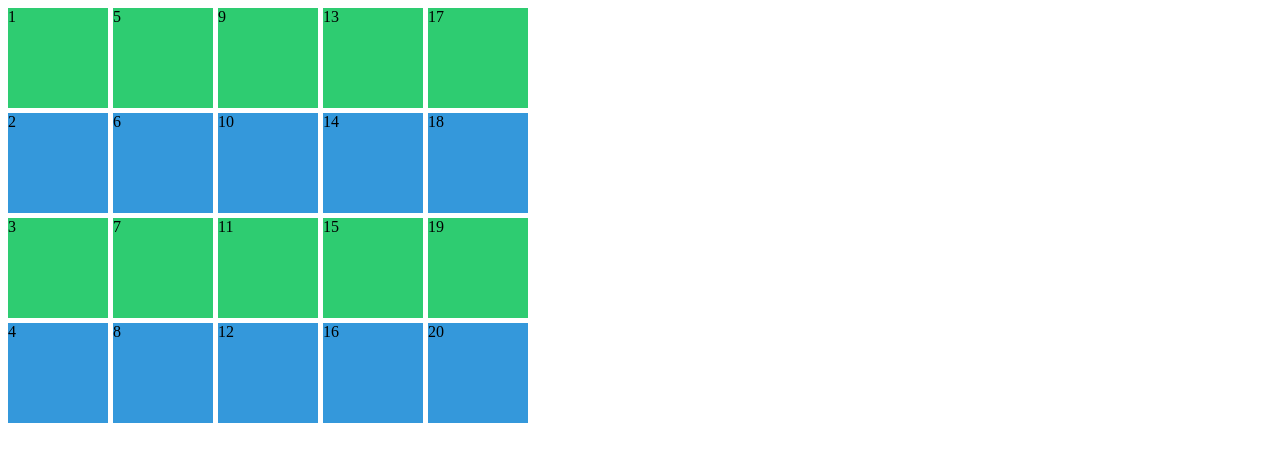
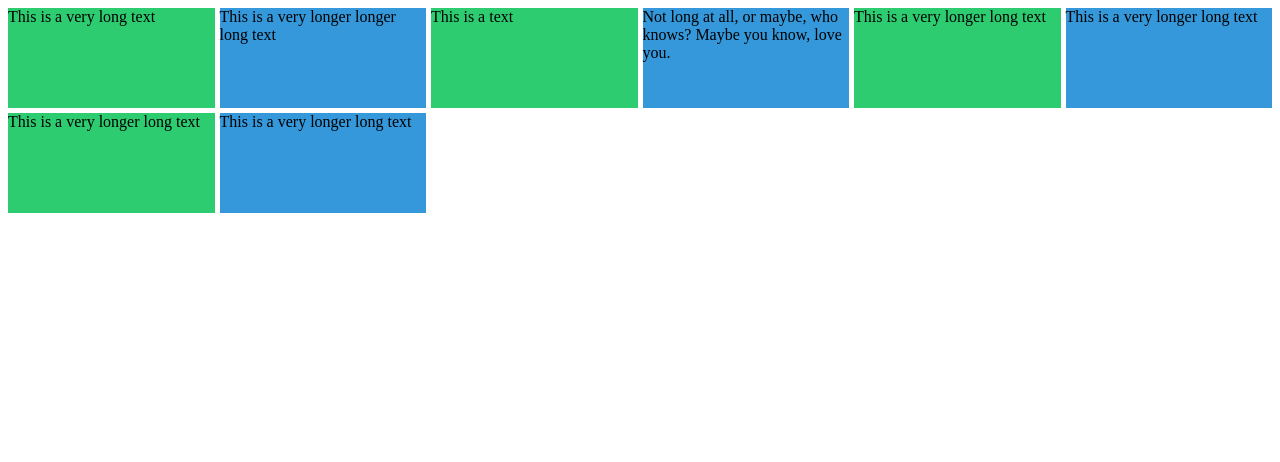
Before and after one commit to kdm0320/CSS_Layout_Master_Course, a plain HTML site: page GRID/index.html in a window 1280 px wide. Drawn offline with Linux system fonts and the light colour scheme.

Commit message:
finish grid

```diff
--- a/GRID/index.html
+++ b/GRID/index.html
@@ -9,26 +9,17 @@
   </head>
   <body>
     <div class="grid">
-      <div class="item">1</div>
-      <div class="item">2</div>
-      <div class="item">3</div>
-      <div class="item">4</div>
-      <div class="item">5</div>
-      <div class="item">6</div>
-      <div class="item">7</div>
-      <div class="item">8</div>
-      <div class="item">9</div>
-      <div class="item">10</div>
-      <div class="item">11</div>
-      <div class="item">12</div>
-      <div class="item">13</div>
-      <div class="item">14</div>
-      <div class="item">15</div>
-      <div class="item">16</div>
-      <div class="item">17</div>
-      <div class="item">18</div>
-      <div class="item">19</div>
-      <div class="item">20</div>
+      <div class="item">This is a very long text</div>
+      <div class="item">This is a very longer longer long text</div>
+      <div class="item">This is a text</div>
+      <div class="item">
+        Not long at all, or maybe, who knows? Maybe you know, love you.
+      </div>
+
+      <div class="item">This is a very longer long text</div>
+      <div class="item">This is a very longer long text</div>
+      <div class="item">This is a very longer long text</div>
+      <div class="item">This is a very longer long text</div>
     </div>
   </body>
 </html>
--- a/GRID/styles.css
+++ b/GRID/styles.css
@@ -1,14 +1,10 @@
 .grid {
   display: grid;
   gap: 5px;
-  grid-template-columns: repeat(4, 100px);
-  grid-template-rows: repeat(4, 100px);
-  /*계획되지 않은 데이터로 인해 css가 망가질때 자동으로 설정*/
-  grid-auto-flow: column; /*like flex-direction*/
-  grid-auto-columns: 100px;
+  grid-template-columns: repeat(6, minmax(min-content, 1fr));
   grid-auto-rows: 100px;
+  margin-bottom: 30px;
 }
-
 .item:nth-child(odd) {
   background-color: #2ecc71;
 }
```
